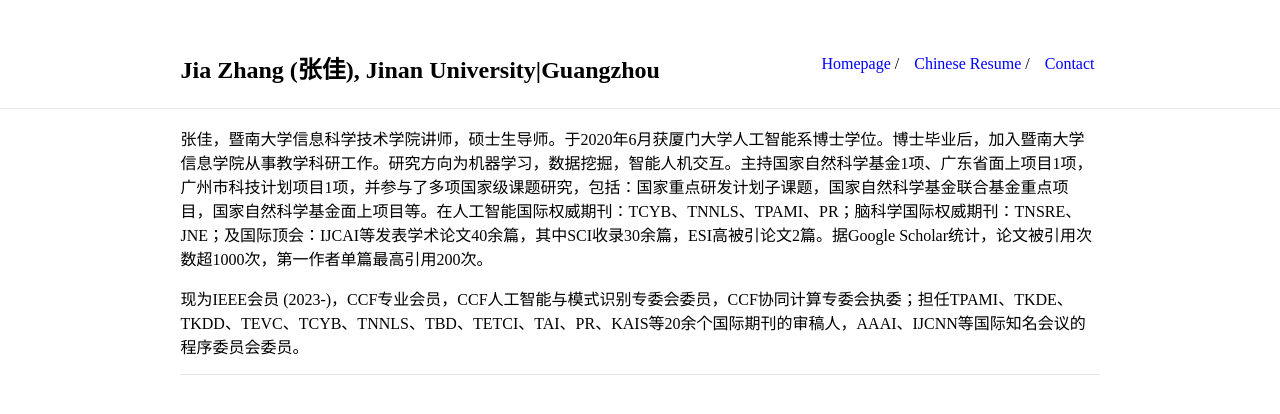
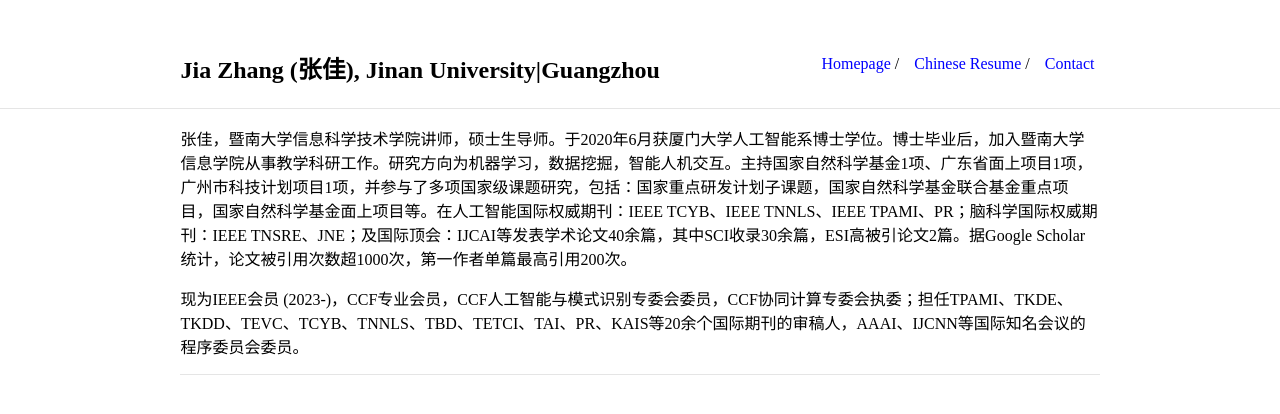
Before and after one commit to jiazhang-ml/jiazhang-ml.github.io, a Jekyll site: the page built from ch-resume.md, in a window 1280 px wide, cut to the strip 0-876 px from the top of the page. Shown: the top 414 px of the strip. Built offline with Jekyll 4.4.1, drawn with Linux system fonts in a browser that asks for light colours.

Commit message:
Update ch-resume.md

```diff
--- a/ch-resume.md
+++ b/ch-resume.md
@@ -3,6 +3,6 @@
 layout: default
 ---
 
-张佳，暨南大学信息科学技术学院讲师，硕士生导师。于2020年6月获厦门大学人工智能系博士学位。博士毕业后，加入暨南大学信息学院从事教学科研工作。研究方向为机器学习，数据挖掘，智能人机交互。主持国家自然科学基金1项、广东省面上项目1项，广州市科技计划项目1项，并参与了多项国家级课题研究，包括：国家重点研发计划子课题，国家自然科学基金联合基金重点项目，国家自然科学基金面上项目等。在人工智能国际权威期刊：TCYB、TNNLS、TPAMI、PR；脑科学国际权威期刊：TNSRE、JNE；及国际顶会：IJCAI等发表学术论文40余篇，其中SCI收录30余篇，ESI高被引论文2篇。据Google Scholar统计，论文被引用次数超1000次，第一作者单篇最高引用200次。
+张佳，暨南大学信息科学技术学院讲师，硕士生导师。于2020年6月获厦门大学人工智能系博士学位。博士毕业后，加入暨南大学信息学院从事教学科研工作。研究方向为机器学习，数据挖掘，智能人机交互。主持国家自然科学基金1项、广东省面上项目1项，广州市科技计划项目1项，并参与了多项国家级课题研究，包括：国家重点研发计划子课题，国家自然科学基金联合基金重点项目，国家自然科学基金面上项目等。在人工智能国际权威期刊：IEEE TCYB、IEEE TNNLS、IEEE TPAMI、PR；脑科学国际权威期刊：IEEE TNSRE、JNE；及国际顶会：IJCAI等发表学术论文40余篇，其中SCI收录30余篇，ESI高被引论文2篇。据Google Scholar统计，论文被引用次数超1000次，第一作者单篇最高引用200次。
 
 现为IEEE会员 (2023-)，CCF专业会员，CCF人工智能与模式识别专委会委员，CCF协同计算专委会执委；担任TPAMI、TKDE、TKDD、TEVC、TCYB、TNNLS、TBD、TETCI、TAI、PR、KAIS等20余个国际期刊的审稿人，AAAI、IJCNN等国际知名会议的程序委员会委员。
```
